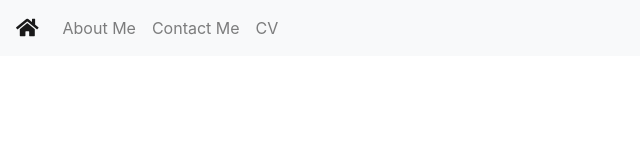
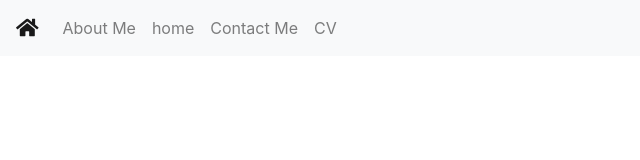
Before and after one commit to SaiedDogani1989/personal-website, a React (Create React App) app: page / in a window 1280 px wide. Shown: the top 160 px of the page, without its empty margins (0-640 px from the left). Built offline with nearby package versions, Linux system fonts and the light colour scheme.

Commit message:
change navbar

```diff
--- a/src/App.js
+++ b/src/App.js
@@ -11,6 +11,7 @@ function App() {
     <div>
     <Navbar />
     <Switch>
+    <Route path="/personal-website/" component = {HomePage} />
     <Route path="/homepage" component = {HomePage} />
     <Route path="/aboutMe" component = {AboutMe} />
     <Route path="/contact" component = {Contact} />
--- a/src/components/navbar.jsx
+++ b/src/components/navbar.jsx
@@ -6,7 +6,7 @@ const Navbar = () => {
     return (
         <div>
             <nav className="navbar navbar-expand-lg navbar-light bg-light fixed-top">
-                <Link className="navbar-brand" to="/homePage"><i class="fas fa-home"></i></Link>
+                <Link className="navbar-brand" to="/personal-website/"><i class="fas fa-home"></i></Link>
                 <button className="navbar-toggler" type="button" data-toggle="collapse" data-target="#navbarSupportedContent"
                     aria-controls="navbarSupportedContent" aria-expanded="false" aria-label="Toggle navigation">
                     <span className="navbar-toggler-icon"></span>
@@ -16,6 +16,9 @@ const Navbar = () => {
                     <ul className="navbar-nav mr-auto">
                         <li className="nav-item">
                             <Link className="nav-link" to="/aboutMe">About Me</Link>
+                        </li>
+                        <li className="nav-item">
+                            <Link className="nav-link" to="/homepage">home</Link>
                         </li>
                         <li className="nav-item">
                             <Link className="nav-link" to="../contact/contact">Contact Me</Link>
```
